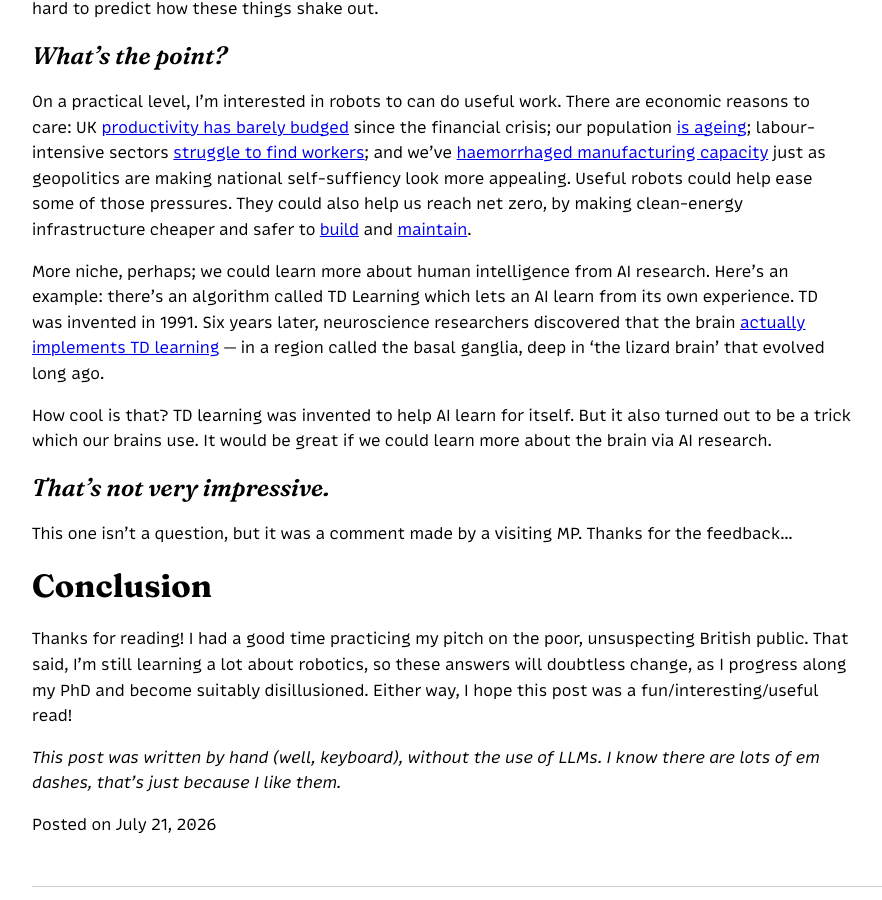
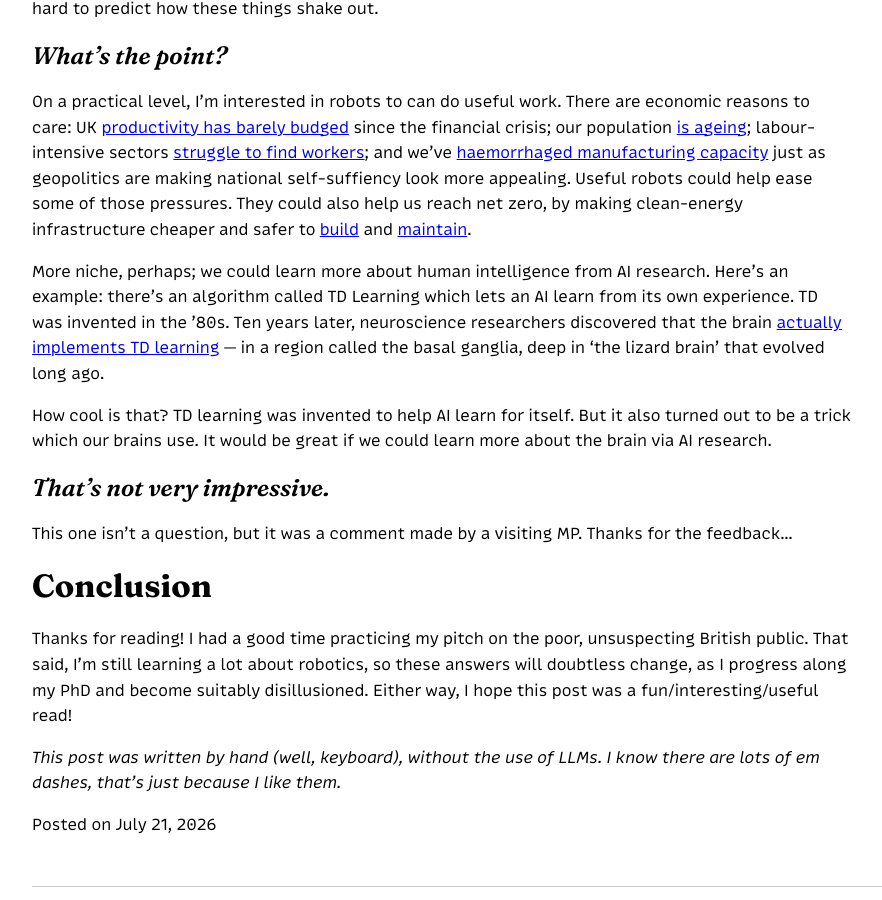
Before and after one commit to foty-hub/foty-hub.github.io, a Jekyll site: the page built from _posts/2026-07-21-boring-frontier.md, in a window 1280 px wide and 900 px high, scrolled down 5503 px. Shown: the whole window, without its empty margins (0-882 px from the left). Built offline with Jekyll 4.4.1, drawn with Linux system fonts in a browser that asks for light colours.

Commit message:
Whoops - fix error

```diff
--- a/_posts/2026-07-21-boring-frontier.md
+++ b/_posts/2026-07-21-boring-frontier.md
@@ -96,7 +96,7 @@ In the ATM case, a robot automated one task rather than the whole job, and the j
 ## *What's the point?*
 On a practical level, I'm interested in robots to can do useful work. There are economic reasons to care: UK [productivity has barely budged](https://www.reuters.com/world/uk/slow-growth-high-debt-troubled-uk-economy-awaits-election-winners-2024-04-19) since the financial crisis; our population [is ageing](https://www.ft.com/content/3a675f7f-ff46-4b8d-9744-08dfed18d23a?syn-25a6b1a6=1); labour-intensive sectors [struggle to find workers](https://www.theguardian.com/environment/2025/aug/13/dairy-farmers-worker-shortage-threatening-uk-food-security); and we’ve [haemorrhaged manufacturing capacity](https://www.reuters.com/world/uk/services-grip-uk-economy-tightens-manufacturing-share-ebbs-further-2024-09-11) just as geopolitics are making national self-suffiency look more appealing. Useful robots could help ease some of those pressures. They could also help us reach net zero, by making clean-energy infrastructure cheaper and safer to [build](https://www.ft.com/content/4c1c4152-1b07-415b-8833-e902cadb789d?utm_source=chatgpt.com&syn-25a6b1a6=1) and [maintain](https://www.investing.com/news/commodities-news/robotics-firm-raises-60-million-to-scale-up-wind-turbine-repairs-4076910).
 
-More niche, perhaps; we could learn more about human intelligence from AI research. Here's an example: there's an algorithm called TD Learning which lets an AI learn from its own experience. TD was invented in 1991. Six years later, neuroscience researchers discovered that the brain [actually implements TD learning](https://www.science.org/doi/10.1126/science.275.5306.1593) --- in a region called the basal ganglia, deep in 'the lizard brain' that evolved long ago.
+More niche, perhaps; we could learn more about human intelligence from AI research. Here's an example: there's an algorithm called TD Learning which lets an AI learn from its own experience. TD was invented in the '80s. Ten years later, neuroscience researchers discovered that the brain [actually implements TD learning](https://www.science.org/doi/10.1126/science.275.5306.1593) --- in a region called the basal ganglia, deep in 'the lizard brain' that evolved long ago.
 
 How cool is that? TD learning was invented to help AI learn for itself. But it also turned out to be a trick which our brains use. It would be great if we could learn more about the brain via AI research.
 
```
